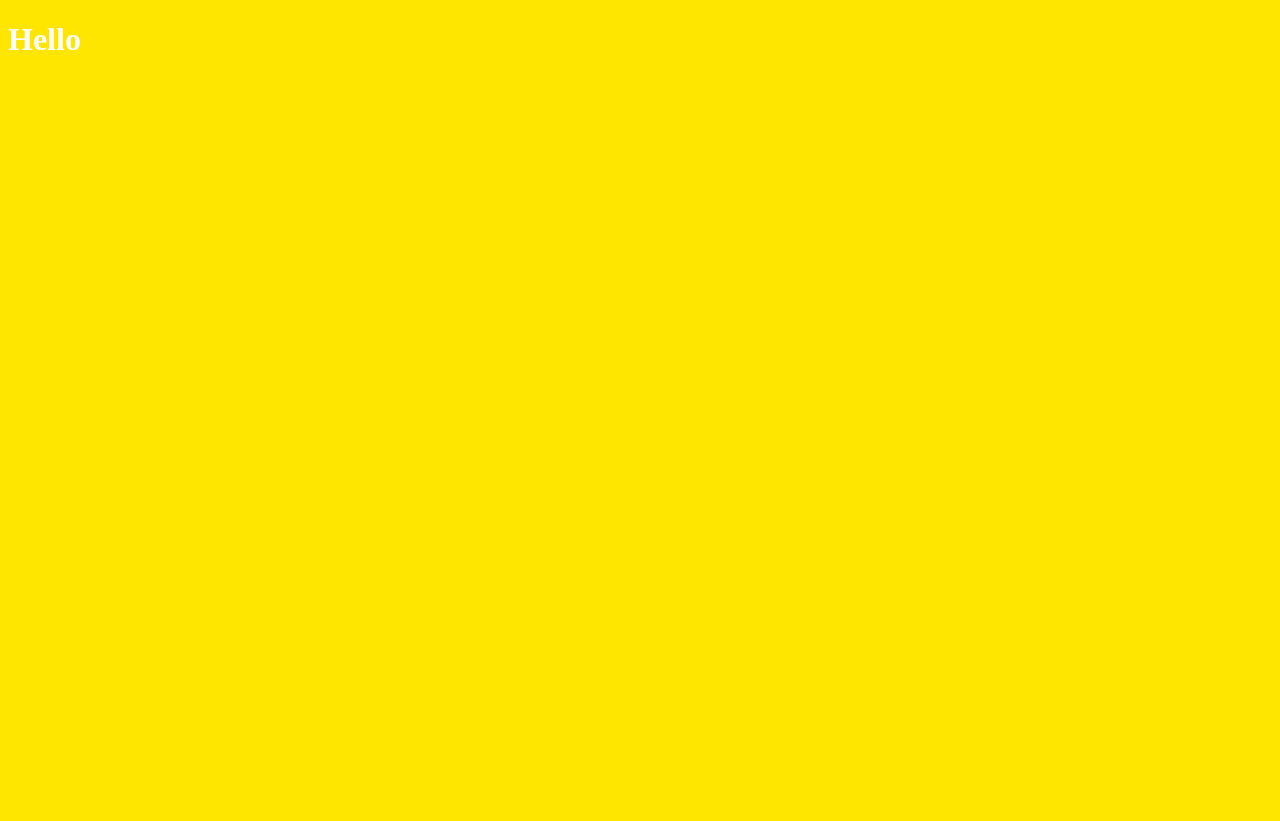
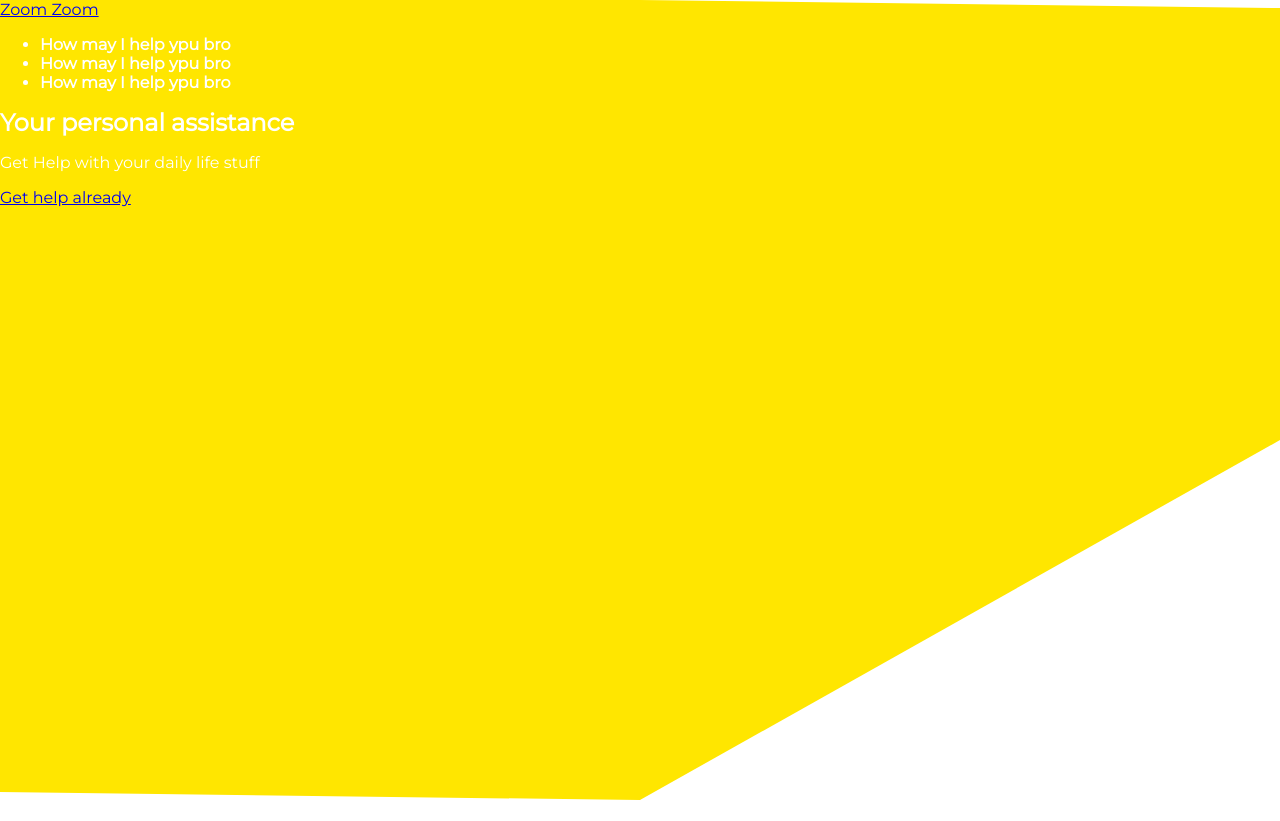
Before and after one commit to mabbasidesign/sass, a plain HTML site: page index.html in a window 1280 px wide. After the commit the page ends 800 px from the top, so only its background shows below. Drawn offline with Linux system fonts and the light colour scheme.

Commit message:
add html

```diff
--- a/css/main.scss
+++ b/css/main.scss
@@ -9,9 +9,21 @@ $colors: (
 body, html {
     height: 100%;
 }
+h1{
+    margin: 0;
+}
 
 body {
     // background: $myColor;
-    background-color: map-get($colors, primary);
+    margin: 0;
+    font-family: 'Montserrat', sans-serif;
     color: $forGround;
+    #bg{
+        background-color: map-get($colors, primary);
+        clip-path: polygon(50% 0%, 100% 1%, 100% 55%, 50% 100%, 0 99%, 0 0);
+        width: 100%;
+        height: 100%;
+        position: absolute;
+        z-index: -1;
+    }
 }
--- a/index.html
+++ b/index.html
@@ -5,11 +5,37 @@
     <meta name="viewport" content="width=device-width, initial-scale=1.0">
     <meta http-equiv="X-UA-Compatible" content="ie=edge">
     <title>Document</title>
+    <link href="https://fonts.googleapis.com/css?family=Montserrat" rel="stylesheet">
     <link rel="stylesheet" href="css/main.css">
 </head>
 <body>
-    <h1>
-        Hello
-    </h1>
+    <div id="bg"></div>
+    <header><a href="#">Zoom Zoom</a></header>
+    <main>
+
+        <section class="id">
+            <ul>
+               <li>
+                   <span></span>
+                   <strong>How may I help ypu bro</strong>
+               </li>
+               <li>
+                    <span></span>
+                    <strong>How may I help ypu bro</strong>
+                </li>
+                <li>
+                    <span></span>
+                    <strong>How may I help ypu bro</strong>
+                </li>
+            </ul>
+        </section>
+
+        <section id="primary">
+            <h1>Your personal assistance</h1>
+            <p>Get Help with your daily life stuff</p>
+            <a href="#">Get help already</a>
+        </section>
+
+    </main>
 </body>
 </html>
```
Also changed, not shown: css/main.css, 1 other file.
